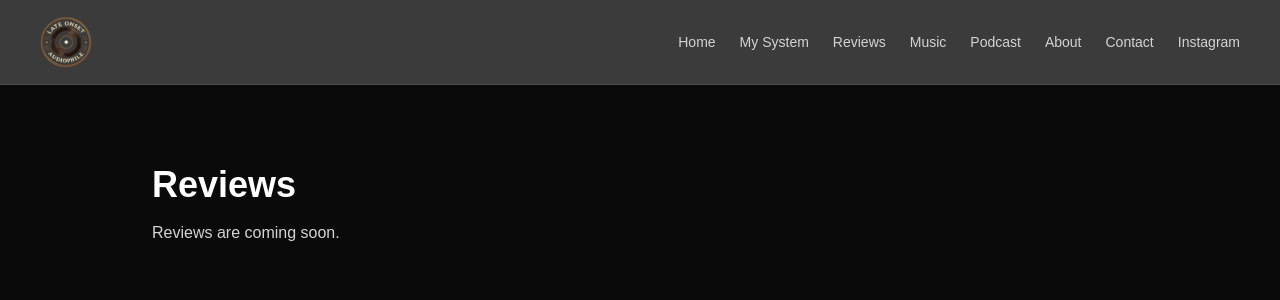
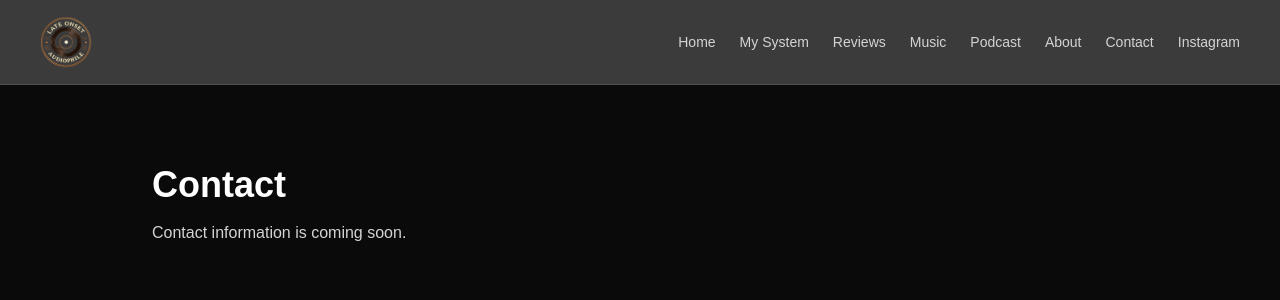
Before and after one commit to LamestImpala/loa-site, a Next.js app: page /contact in a window 1280 px wide. Shown: the top 300 px of the page. Built offline with nearby package versions, Linux system fonts and the light colour scheme.

Commit message:
updated My System page

```diff
--- a/app/contact/page.tsx
+++ b/app/contact/page.tsx
@@ -1,9 +1,9 @@
 export default function ReviewsPage() {
   return (
     <section className="mx-auto max-w-5xl px-6 py-20 text-white">
-      <h1 className="text-4xl font-semibold">Reviews</h1>
+      <h1 className="text-4xl font-semibold">Contact</h1>
       <p className="mt-4 text-neutral-300">
-        Reviews are coming soon.
+        Contact information is coming soon.
       </p>
     </section>
   );
--- a/app/podcast/page.tsx
+++ b/app/podcast/page.tsx
@@ -1,9 +1,9 @@
 export default function ReviewsPage() {
   return (
     <section className="mx-auto max-w-5xl px-6 py-20 text-white">
-      <h1 className="text-4xl font-semibold">Reviews</h1>
+      <h1 className="text-4xl font-semibold">Podcasts</h1>
       <p className="mt-4 text-neutral-300">
-        Reviews are coming soon.
+        Podcasts are coming soon.
       </p>
     </section>
   );
```
